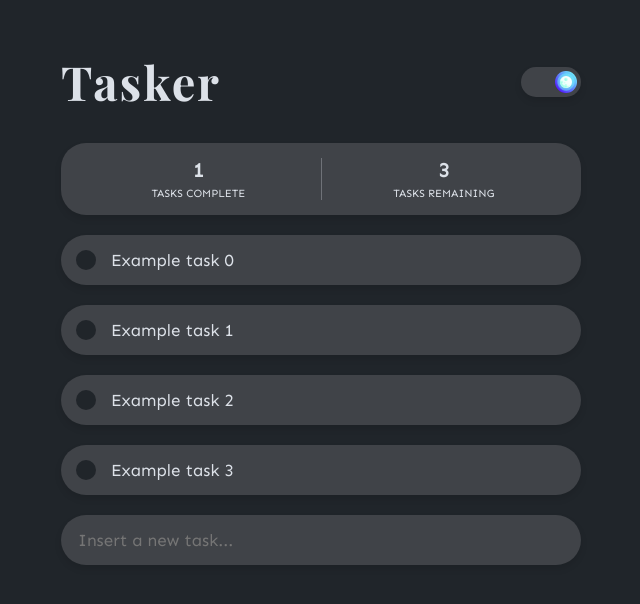
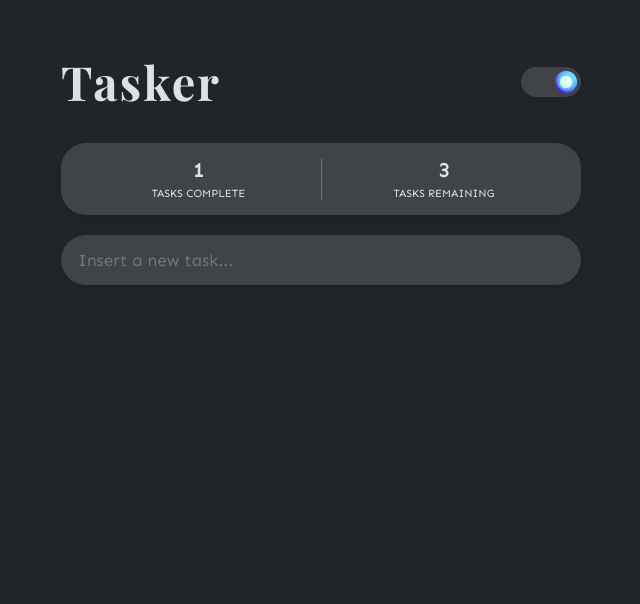
Before and after one commit to ledo01/tasker, a React (Create React App) app: page / in a window 1280 px wide. Shown: the top 604 px of the page, without its empty margins (319-959 px from the left). Built offline with nearby package versions, Linux system fonts and the light colour scheme.

Commit message:
Task input and state working

```diff
--- a/src/components/Input.tsx
+++ b/src/components/Input.tsx
@@ -1,6 +1,12 @@
 import React, { useState } from 'react';
+import { useRecoilCallback, useRecoilValue } from 'recoil';
 import styled from 'styled-components';
-import { Container as TaskContainer, TextStyle as TaskTextStyle } from './Task';
+import {
+  Container as TaskContainer,
+  taskState,
+  TextStyle as TaskTextStyle,
+} from './Task';
+import { tasksState } from './Tasks';
 
 const InsertInput = styled.input`
   width: 100%;
@@ -19,9 +25,28 @@ const InsertInput = styled.input`
 
 export const Input: React.FC = () => {
   const [label, setLabel] = useState('');
+  const tasks = useRecoilValue(tasksState);
+
+  const insertTask = useRecoilCallback(({ set }) => {
+    return (label: string) => {
+      const newTaskId = tasks.length;
+      set(tasksState, [...tasks, newTaskId]);
+      set(taskState(newTaskId), {
+        label,
+        complete: false,
+      });
+    };
+  });
 
   return (
     <TaskContainer>
+      <form
+        onSubmit={(event) => {
+          event.preventDefault();
+          insertTask(label);
+          setLabel('');
+        }}
+      >
         <InsertInput
           placeholder="Insert a new task..."
           type="search"
@@ -30,13 +55,8 @@ export const Input: React.FC = () => {
           onChange={({ currentTarget }) => {
             setLabel(currentTarget.value);
           }}
-        onKeyUp={({ keyCode }) => {
-          if (keyCode === 13) {
-            // Insert new task
-            setLabel('');
-          }
-        }}
         />
+      </form>
     </TaskContainer>
   );
 };
--- a/src/components/Task.tsx
+++ b/src/components/Task.tsx
@@ -2,6 +2,7 @@ import React from 'react';
 import styled, { css } from 'styled-components';
 import checkIconSvg from './check.svg';
 import { Card } from './Card';
+import { atomFamily, useRecoilState } from 'recoil';
 
 export const TextStyle = css`
   font-size: 17px;
@@ -62,14 +63,21 @@ const Strikethrough = styled.div<{ checked: boolean }>`
     `};
 `;
 
+export const taskState = atomFamily({
+  key: 'task',
+  default: {
+    label: '',
+    complete: false,
+  },
+});
+
 export const Task: React.FC<{ id: number }> = ({ id }) => {
-  const complete = false;
-  const label = `Example task ${id}`;
+  const [{ complete, label }, setTask] = useRecoilState(taskState(id));
 
   return (
     <Container
       onClick={() => {
-        // Toggle completed
+        setTask({ label, complete: !complete });
       }}
     >
       <Check checked={complete}>
--- a/src/components/Tasks.tsx
+++ b/src/components/Tasks.tsx
@@ -1,13 +1,20 @@
 import React from 'react';
+import { atom, useRecoilValue } from 'recoil';
 import { Task } from './Task';
 
+export const tasksState = atom<number[]>({
+  key: 'tasks',
+  default: [],
+});
+
 export const Tasks: React.FC = () => {
+  const tasks = useRecoilValue(tasksState);
+
   return (
     <div>
-      <Task id={0} />
-      <Task id={1} />
-      <Task id={2} />
-      <Task id={3} />
+      {tasks.map((id) => (
+        <Task id={id} key={id} />
+      ))}
     </div>
   );
 };
```
Lines whose indentation alone changed are shown as unchanged.
